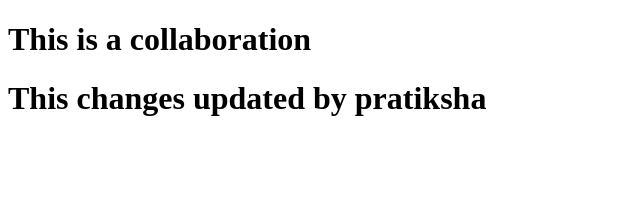
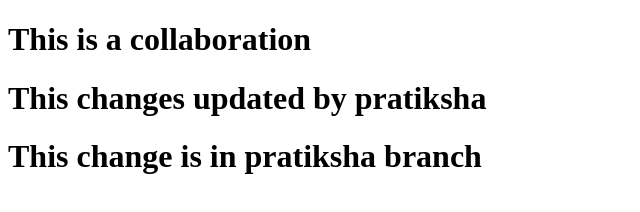
Before and after one commit to DimpeshAhuja/Collaboration, a plain HTML site: page index.html in a window 1280 px wide. Shown: the whole page, without its empty margins (0-640 px from the left). Drawn offline with Linux system fonts and the light colour scheme.

Commit message:
This changes is done by pratiksha branch

```diff
--- a/index.html
+++ b/index.html
@@ -8,5 +8,6 @@
 <body>
     <h1>This is a collaboration</h1>
     <h1>This changes updated by pratiksha</h1>
+    <h1>This change is in pratiksha branch</h1>
 </body>
 </html>
```
